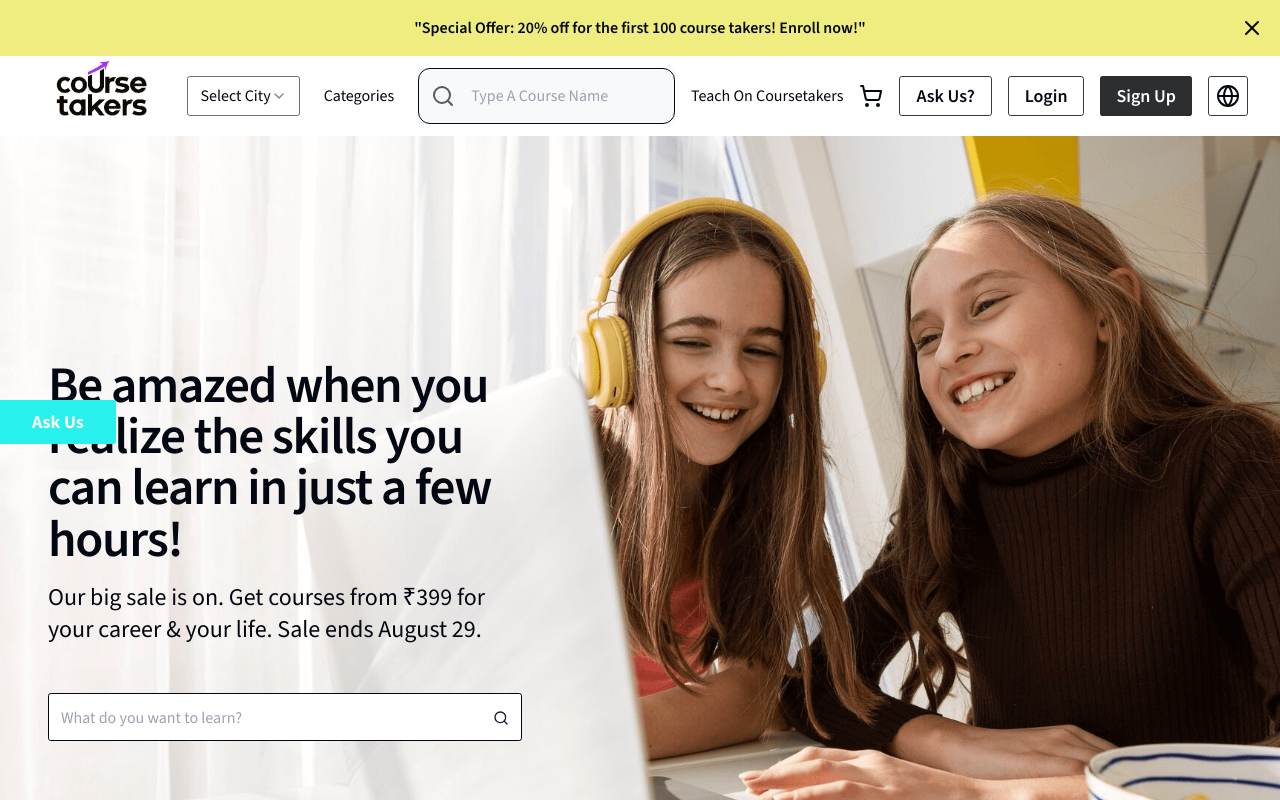
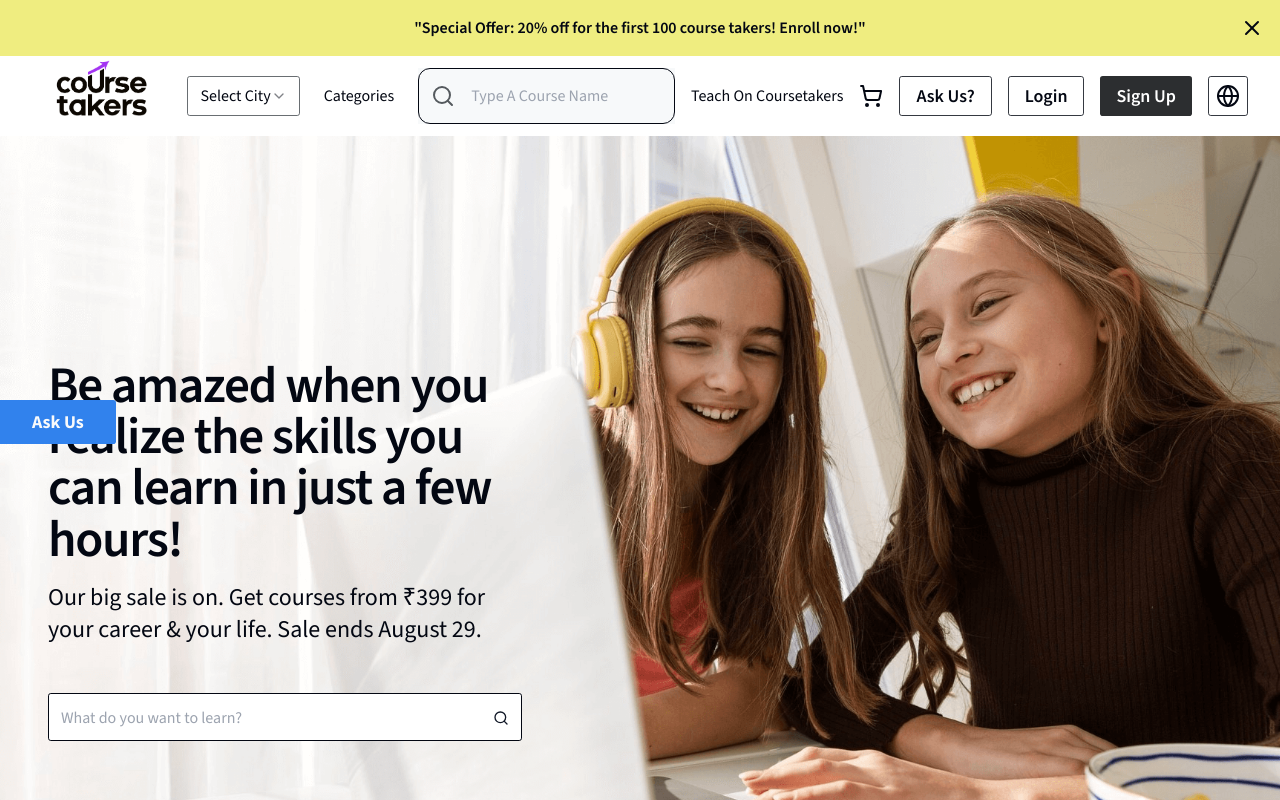
Before and after one commit to mallickwebstudio/ctv2, a Next.js app: page / in a window 1280 px wide. Shown: the top 800 px of the page. Built offline with nearby package versions, Linux system fonts and the light colour scheme.

Commit message:
Change Color

```diff
--- a/src/app/globals.css
+++ b/src/app/globals.css
@@ -14,8 +14,8 @@
     --popover: 0 0% 100%;
     --popover-foreground: 224 71.4% 4.1%;
 
-    --primary: 179 87% 55%;
-    --primary-dark: 179 87% 35%;
+    --primary: 214 84% 56%;
+    --primary-dark: 214 84% 46%;
     --primary-foreground: 210 20% 98%;
 
     --secondary: 220 14.3% 95.9%;
```
